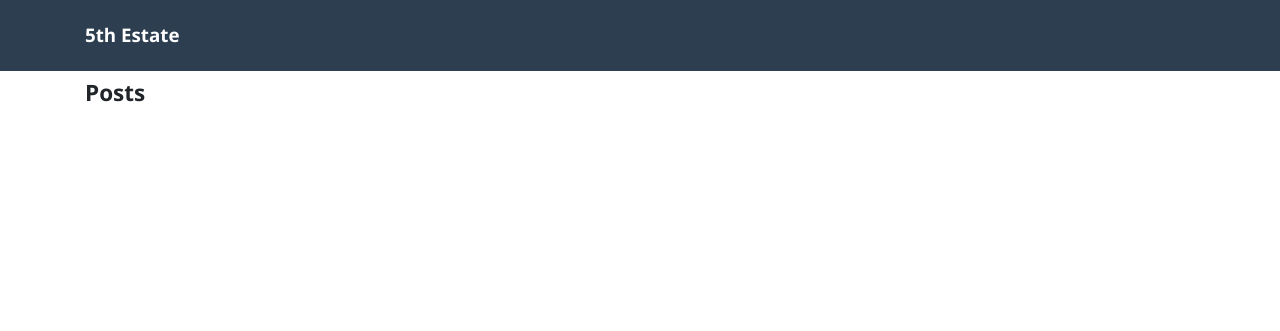
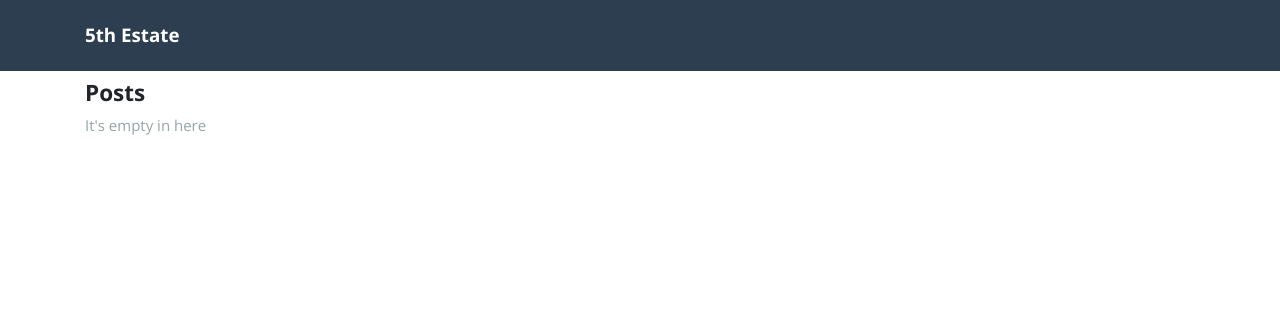
Before and after one commit to BradleyTim/fifthestate, a Django app: page / in a window 1280 px wide. Shown: the top 331 px of the page. Run offline with Django 3.2, Linux system fonts and the light colour scheme; data that the repository does not hold is empty.

Commit message:
update blog-home view, if posts dont exist

```diff
--- a/app/blog/templates/blog/detail.html
+++ b/app/blog/templates/blog/detail.html
@@ -3,6 +3,7 @@
 {% block content %}
   <div class="container py-3 text-left">
     <h3 class="font-weight-bold text-capitalize">{{ post.title }}</h3>
+    {% if post.tags.all %}
     <ul class="d-flex">
       {% for tag in post.tags.all %}
         <li class="pr-2 tag">
@@ -10,6 +11,7 @@
         </li>
       {% endfor %}
     </ul>
+    {% endif %}
     <span class="text-muted font-weight-normal">{{ post.date_posted }}</span>
     <div class="pt-2 text-justify f-size">{{ post.content | safe }}</div>
   </div>
--- a/app/blog/templates/blog/home.html
+++ b/app/blog/templates/blog/home.html
@@ -1,13 +1,15 @@
 {% extends 'blog/base.html' %}
 
 {% block content %}
-  <h4 class="container my-2 font-weight-bolder">Posts</h4>
+  <h4 class="container my-2 font-weight-bolder">{{ title }}</h4>
+  {% if posts %}
     {% for post in posts %}
       <div class="border-top mb-4">
         <div class="container">
           <h3 class="mt-3 h4 font-weight-bolder text-capitalize">
             <a href="{% url 'blog-detail' post.id %}">{{ post.title }}</a>
           </h3>
+          {% if post.tags.all %}
           <ul class="d-flex">
             {% for tag in post.tags.all %}
               <li class="mr-2">
@@ -15,8 +17,12 @@
               </li>
             {% endfor %}
           </ul>
+          {% endif %}
           <span class="h6 text-muted">{{ post.date_posted|date:"F d, Y" }}</span>
         </div>
       </div>
     {% endfor %}
+  {% else %}
+    <div class="container text-muted display-5">It's empty in here</div>
+  {% endif %}
 {% endblock%}
--- a/app/blog/views.py
+++ b/app/blog/views.py
@@ -18,7 +18,7 @@ def home(request):
   #   }
 
   context = {
-    'title': 'Home',
+    'title': 'Posts',
     'posts': Post.objects.order_by('date_posted')[::-1]
   }
   return render(request, 'blog/home.html', context)
```
Lines whose indentation alone changed are shown as unchanged.
